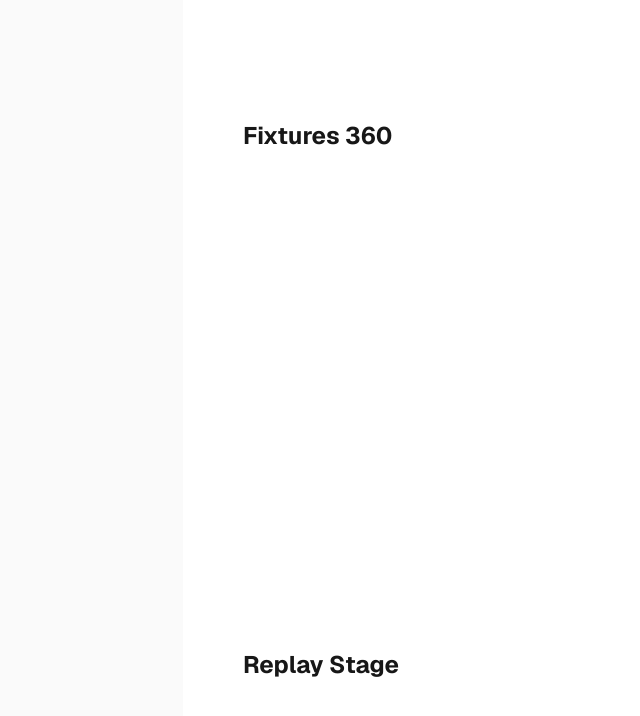
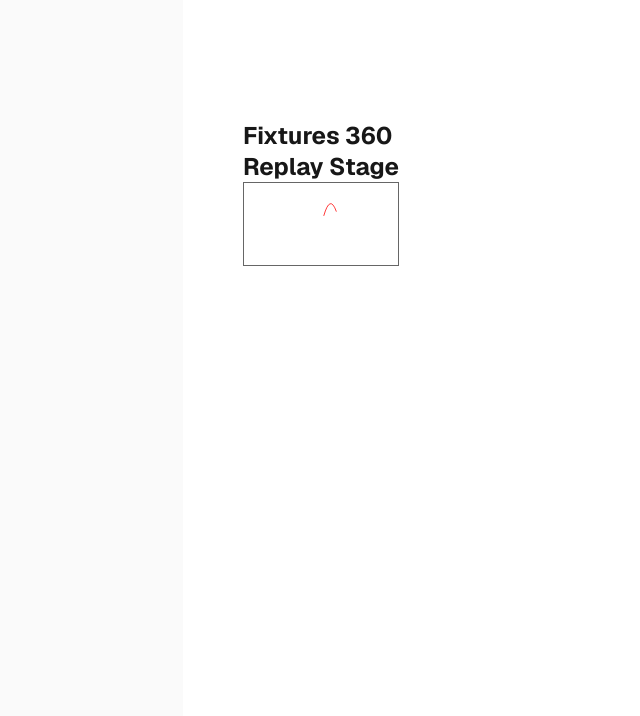
Before and after one commit to angusmacminn/app, a Next.js app: page / in a window 1280 px wide. Shown: the top 716 px of the page, without its empty margins (57-697 px from the left). Built offline with nearby package versions, Linux system fonts and the light colour scheme.

Commit message:
worked on module 1 - accessing and deconstructing data, visualizing it in a svg

```diff
--- a/src/app/page.module.css
+++ b/src/app/page.module.css
@@ -28,6 +28,10 @@
   justify-content: space-between;
   background-color: var(--foreground);
   padding: 120px 60px;
+}
+
+.container {
+  border: 1px solid #666 ;
 }
 
 .intro {
--- a/src/app/page.tsx
+++ b/src/app/page.tsx
@@ -1,20 +1,102 @@
 import Image from "next/image";
 import styles from "./page.module.css";
+import lessonSequence from "@/data/lesson-sequence";
 
 export default function Home() {
+
+  // extract only passes
+  const passes = lessonSequence.filter((item) => item.action === 'pass');
+  // console.log(passes);
+
+  // create pass labels for each pass
+  const passLabels = passes.map((pass) => {
+    return (
+      `${pass.player} -> ${pass.recipient}`
+    )
+  })
+  // console.log(passLabels)
+
+  // use reduce to get the total duration of the beat
+  const totalDuration = lessonSequence.reduce((total, action) => {
+    return total + action.duration }, 0)
+  // console.log(totalDuration)
+
+  // extract only shots
+  const shot = lessonSequence.filter((item) => item.action === 'shot')
+  // console.log(shot)
+
+  // calculate shot distance by iterating over shots, and for each take the start/end coords and use pythagorean formula
+  const shotDistance = shot.map((shot) => {
+    const dx = shot.end[0] - shot.start[0]
+    const dy = shot.end[1] - shot.start[1]
+
+    return Math.hypot(dx, dy);
+  })
+
+  // console.log(shotDistance)
+
+
+  // visual actions
+  const visualActions = lessonSequence
+      .filter((item) => item.action === 'shot')
+      .map((shot) => {
+        const dx = shot.end[0] - shot.start[0]
+        const dy = shot.end[1] - shot.start[1]
+        const distance = Math.hypot(dx, dy)
+
+        return {
+          ...shot,
+          distance,
+          curveHeight: distance * 1.5
+        }
+      })
+
+      console.log(visualActions)
+
+
   return (
     <div className={styles.page}>
       <main className={styles.main}>
         <section className={styles.section}>
+          <div className={styles.hero}>
+            <h1>Fixtures 360</h1>
+          </div>
+          <h2>Replay Stage</h2>
           <div className={styles.container}>
-            <h1>Fixtures 360</h1>
+            {
+              visualActions.map((shot) => {
+                const [dataStartX, dataStartY] = shot.start;
+                const [dataEndX, dataEndY] = shot.end;
+                const scale = 1;
+
+                const startX = dataStartX * scale;
+                const startY = dataStartY * scale;
+                const endX = dataEndX * scale;
+                const endY = dataEndY * scale;
+
+                const controlX = (startX + endX) / 2;
+                const controlY = (startY + endY) / 2 - shot.curveHeight;
+
+                return(
+                  <svg key={shot.id} viewBox="0 0 200 100">
+                    <path
+                    d={`M ${startX} ${startY}
+                        Q ${controlX} ${controlY}
+                        ${endX} ${endY}`}
+                    fill="none"
+                    stroke="red"
+                    />
+                  </svg>
+                )
+
+              })
+            }
+
           </div>
         </section>
 
         <section className={styles.section}>
-          <div className={styles.container}>
-            <h2>Replay Stage</h2>
-          </div>
+
         </section>
 
       </main>
--- /dev/null
+++ b/src/data/lesson-sequence.ts
@@ -0,0 +1,32 @@
+
+// StatsBomb Open Data: Spain vs Germany, match 3942226.
+// These are the final three actions in Spain's 51' Dani Olmo goal sequence.
+const lessonSequence = [
+  {
+    id: "8404d957-5d26-4b67-8760-95ef4f47fd8a",
+    player: "Lamine Yamal",
+    action: "carry",
+    start: [90.8, 70],
+    end: [103.9, 57.7],
+    duration: 3.904,
+  },
+  {
+    id: "2b839e6a-5c58-4a2d-a123-d1b0fb73b341",
+    player: "Lamine Yamal",
+    action: "pass",
+    recipient: "Dani Olmo",
+    start: [103.9, 57.7],
+    end: [103.6, 42.7],
+    duration: 0.959,
+  },
+  {
+    id: "cc32f902-7e4b-4df8-981b-0c7fbe4b7681",
+    player: "Dani Olmo",
+    action: "shot",
+    start: [103.6, 42.7],
+    end: [120, 37.2],
+    duration: 0.796,
+  },
+];
+
+export default lessonSequence;
```
